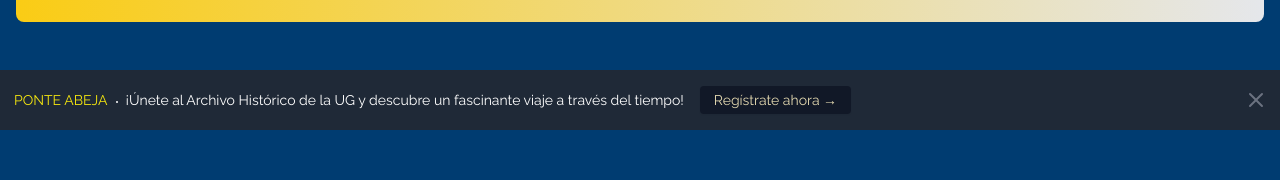
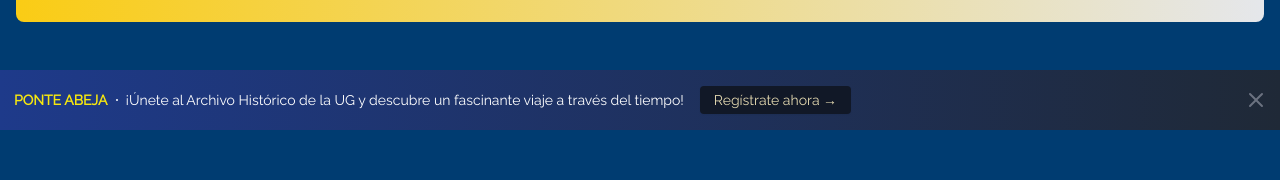
Before and after one commit to Rodro1975/archivo-historico, a Next.js app: page /catalog in a window 1280 px wide. Shown: the part 457-637 px from the top of the page. Built offline with nearby package versions, Linux system fonts and the light colour scheme; no server answers; a web font is replaced by a local one.

Commit message:
Ajuste de estilos en catálogo, global css, se integran secciones y footer en página principal

```diff
--- a/app/catalog/page.js
+++ b/app/catalog/page.js
@@ -86,18 +86,24 @@ export default function Catalogo() {
 
       {/* Barra de información */}
       {isInfoBarVisible && (
-        <div className="relative isolate flex items-center gap-x-6 overflow-hidden bg-gray-800 px-6 py-4 sm:px-3.5">
+        <div className="relative isolate flex items-center gap-x-6 overflow-hidden bg-gradient-to-r from-blue-900 to-gray-800 px-6 py-4 sm:px-3.5">
           <div className="flex flex-wrap items-center gap-x-4 gap-y-2">
-            <p className="text-sm leading-6 text-white">
-              <strong
-                className={`font-medium text-yellow-500 ${
+            <div className="text-sm leading-6 text-white flex items-center">
+              <span
+                className={`font-bold text-yellow-500 ${
                   isAnimatingText ? "animate__animated animate__heartBeat" : ""
-                }`} // Animación para el texto
-                onMouseEnter={() => setIsAnimatingText(true)} // Inicia la animación al pasar el mouse
-                onMouseLeave={() => setIsAnimatingText(false)} // Detiene la animación al salir el mouse
+                }`}
+                onMouseEnter={() => {
+                  setIsAnimatingText(true);
+                  console.log("Mouse enter: animación activa");
+                }}
+                onMouseLeave={() => {
+                  setIsAnimatingText(false);
+                  console.log("Mouse leave: animación detenida");
+                }}
               >
                 PONTE ABEJA
-              </strong>
+              </span>
               <svg
                 viewBox="0 0 2 2"
                 className="mx-2 inline h-0.5 w-0.5 fill-current"
@@ -107,7 +113,7 @@ export default function Catalogo() {
               </svg>
               ¡Únete al Archivo Histórico de la UG y descubre un fascinante
               viaje a través del tiempo!
-            </p>
+            </div>
             <a
               href="/register"
               className="flex-none rounded inline-block bg-gray-900 px-3.5 py-1 text-sm font-medium text-gold shadow-sm hover:bg-gray-700 focus-visible:outline focus-visible:outline-2 focus-visible:outline-offset-2 focus-visible:outline-gray-900"
@@ -118,10 +124,10 @@ export default function Catalogo() {
           <div className="flex flex-1 justify-end">
             <button
               type="button"
-              className={`-m-3 p-3 focus-visible:outline-offset-[-4px] transition-transform duration-200 ease-in-out ${
+              className={`-m-3 p-3 focus-visible:outline-offset-[-4px] transition-transform duration-500 ease-in-out ${
                 isAnimatingX ? "animate__animated animate__rotateOut" : ""
-              } hover:scale-110 hover:text-gray-700`} // Añade clases para el efecto hover
-              onClick={manejarCerrarBarra} // Llama a manejarCerrarBarra al hacer clic
+              } hover:scale-110 hover:text-gray-700`}
+              onClick={manejarCerrarBarra}
             >
               <span className="sr-only">Dismiss</span>
               <svg
--- a/app/globals.css
+++ b/app/globals.css
@@ -30,6 +30,10 @@ h3 {
   display: block;
 }
 
+.text-blue-600 {
+  color: var(--color-blue);
+}
+
 .text-yellow-500 {
   color: var(--color-yellow);
 }
--- a/app/login/page.js
+++ b/app/login/page.js
@@ -28,7 +28,7 @@ export default function Login() {
       if (res.ok) {
         // Guarda el token en localStorage o sessionStorage
         localStorage.setItem("token", result.token);
-        // Redirige a la página de inicio o dashboard
+        // Redirige a la página del framework
         router.push("/framework");
       } else {
         // Muestra el error si hay uno
--- a/app/page.js
+++ b/app/page.js
@@ -49,6 +49,24 @@ export default function Home() {
 
       {/* Barra de navegacion */}
       <NavBar />
+
+      <section className="featured-collections">
+        <h2>Colecciones Destacadas</h2>
+        {/*  Muestra aquí tus colecciones */}
+      </section>
+
+      <section className="news-events">
+        <h2>Noticias y Eventos</h2>
+        {/*  Noticias Recientes */}
+      </section>
+
+      <footer className="footer">
+        <p>
+          &copy; 2024 Archivo Histórico de la UG | Todos los derechos
+          reservados.
+        </p>
+        {/*  Información adicional */}
+      </footer>
     </>
   );
 }
```
